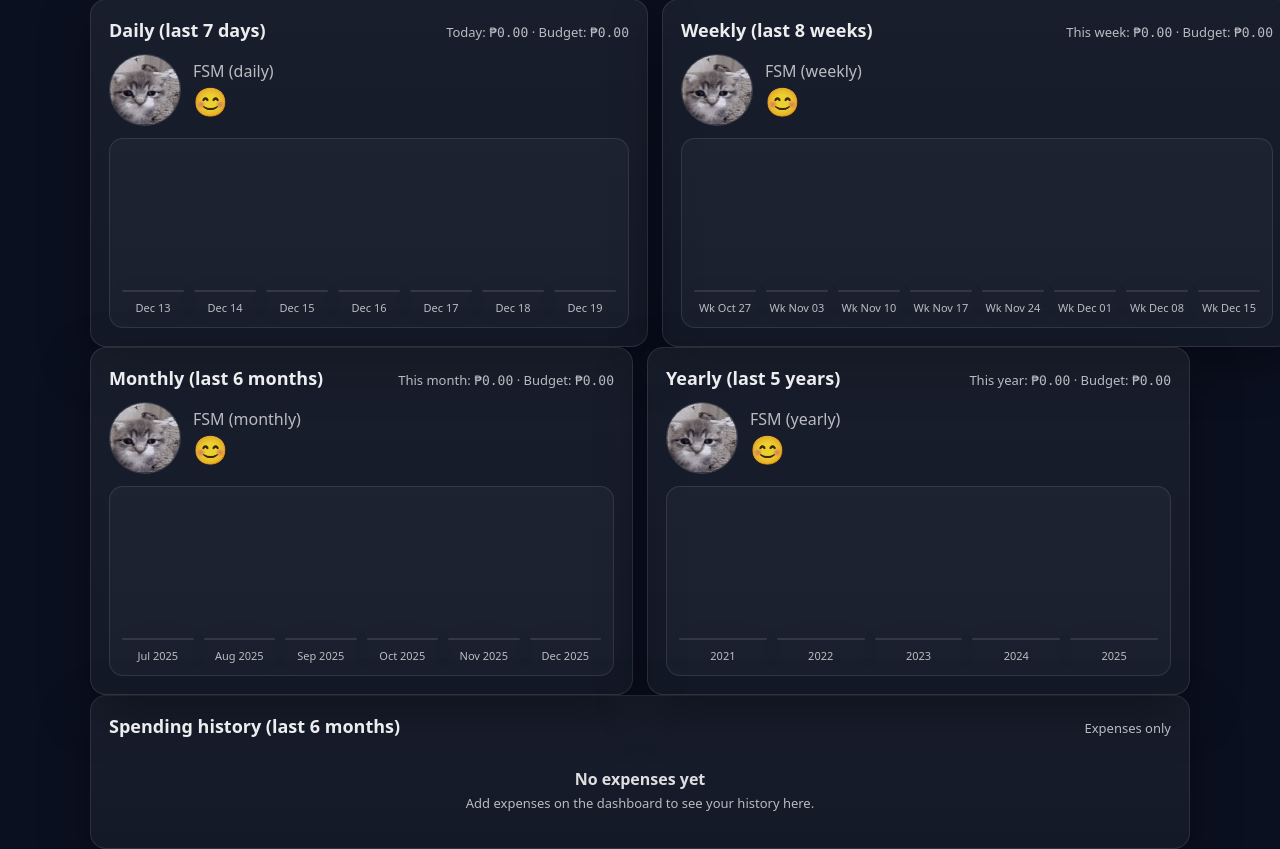
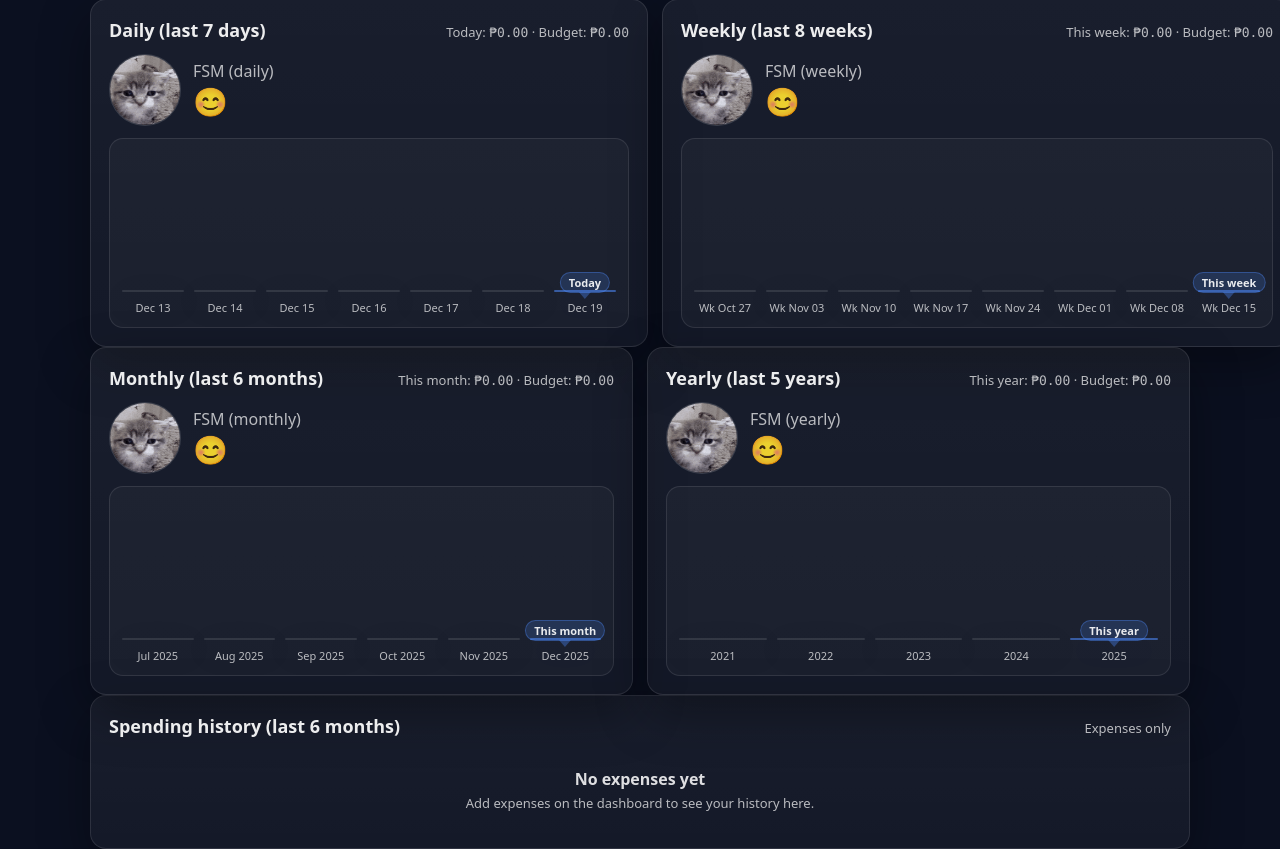
Before and after one commit to incencia/CS212_BudgetGuardian, a Flask app: page /insights in a window 1280 px wide. Shown: the part 167-1016 px from the top of the page. Run offline with Flask 3, Linux system fonts and the light colour scheme; the visitor is signed in with stand-in values (Sample User, id 1); data that the repository does not hold is empty.

Commit message:
Enhance insights visualization by adding markers for current day, week, month, and year in bar charts; update CSS for improved styling and positioning of markers.

```diff
--- a/static/style.css
+++ b/static/style.css
@@ -274,6 +274,7 @@ h3 { font-size: 18px; }
   grid-template-rows: 1fr auto;
   gap: 8px;
   min-width: 62px;
+  position: relative;
 }
 
 .bar__fill {
@@ -283,6 +284,38 @@ h3 { font-size: 18px; }
   border: 1px solid rgba(255, 255, 255, 0.10);
   box-shadow: 0 10px 30px rgba(0,0,0,0.25);
   align-self: end;
+}
+
+.bar__marker {
+  position: absolute;
+  top: -18px;
+  left: 50%;
+  transform: translateX(-50%);
+  font-size: 11px;
+  font-weight: 900;
+  color: rgba(255, 255, 255, 0.90);
+  background: rgba(79, 140, 255, 0.18);
+  border: 1px solid rgba(79, 140, 255, 0.35);
+  padding: 2px 8px;
+  border-radius: 999px;
+  white-space: nowrap;
+}
+.bar__marker::after {
+  content: '';
+  position: absolute;
+  left: 50%;
+  transform: translateX(-50%);
+  bottom: -7px;
+  width: 0;
+  height: 0;
+  border-left: 6px solid transparent;
+  border-right: 6px solid transparent;
+  border-top: 7px solid rgba(79, 140, 255, 0.35);
+}
+
+.bar--current .bar__fill {
+  border-color: rgba(79, 140, 255, 0.55);
+  box-shadow: 0 12px 34px rgba(79, 140, 255, 0.12);
 }
 
 .bar__label {
--- a/templates/insights.html
+++ b/templates/insights.html
@@ -24,7 +24,8 @@
 
     <div class="bars" aria-label="Daily spending bar chart">
       {% for b in daily %}
-      <div class="bar" title="{{ b.label }}: ₱{{ "%.2f"|format(b.value) }}">
+      <div class="bar {% if loop.last %}bar--current{% endif %}" title="{{ b.label }}: ₱{{ "%.2f"|format(b.value) }}">
+        {% if loop.last %}<div class="bar__marker" aria-hidden="true">Today</div>{% endif %}
         <div class="bar__fill" data-pct="{{ b.pct }}"></div>
         <div class="bar__label">{{ b.label }}</div>
       </div>
@@ -48,7 +49,8 @@
 
     <div class="bars" aria-label="Weekly spending bar chart">
       {% for b in weekly %}
-      <div class="bar" title="{{ b.label }}: ₱{{ "%.2f"|format(b.value) }}">
+      <div class="bar {% if loop.last %}bar--current{% endif %}" title="{{ b.label }}: ₱{{ "%.2f"|format(b.value) }}">
+        {% if loop.last %}<div class="bar__marker" aria-hidden="true">This week</div>{% endif %}
         <div class="bar__fill" data-pct="{{ b.pct }}"></div>
         <div class="bar__label">{{ b.label }}</div>
       </div>
@@ -74,7 +76,8 @@
 
     <div class="bars" aria-label="Monthly spending bar chart">
       {% for b in monthly %}
-      <div class="bar" title="{{ b.label }}: ₱{{ "%.2f"|format(b.value) }}">
+      <div class="bar {% if loop.last %}bar--current{% endif %}" title="{{ b.label }}: ₱{{ "%.2f"|format(b.value) }}">
+        {% if loop.last %}<div class="bar__marker" aria-hidden="true">This month</div>{% endif %}
         <div class="bar__fill" data-pct="{{ b.pct }}"></div>
         <div class="bar__label">{{ b.label }}</div>
       </div>
@@ -98,7 +101,8 @@
 
     <div class="bars" aria-label="Yearly spending bar chart">
       {% for b in yearly %}
-      <div class="bar" title="{{ b.label }}: ₱{{ "%.2f"|format(b.value) }}">
+      <div class="bar {% if loop.last %}bar--current{% endif %}" title="{{ b.label }}: ₱{{ "%.2f"|format(b.value) }}">
+        {% if loop.last %}<div class="bar__marker" aria-hidden="true">This year</div>{% endif %}
         <div class="bar__fill" data-pct="{{ b.pct }}"></div>
         <div class="bar__label">{{ b.label }}</div>
       </div>
```
Also changed, not shown: templates/how_it_works.html (+57 -7 lines).
